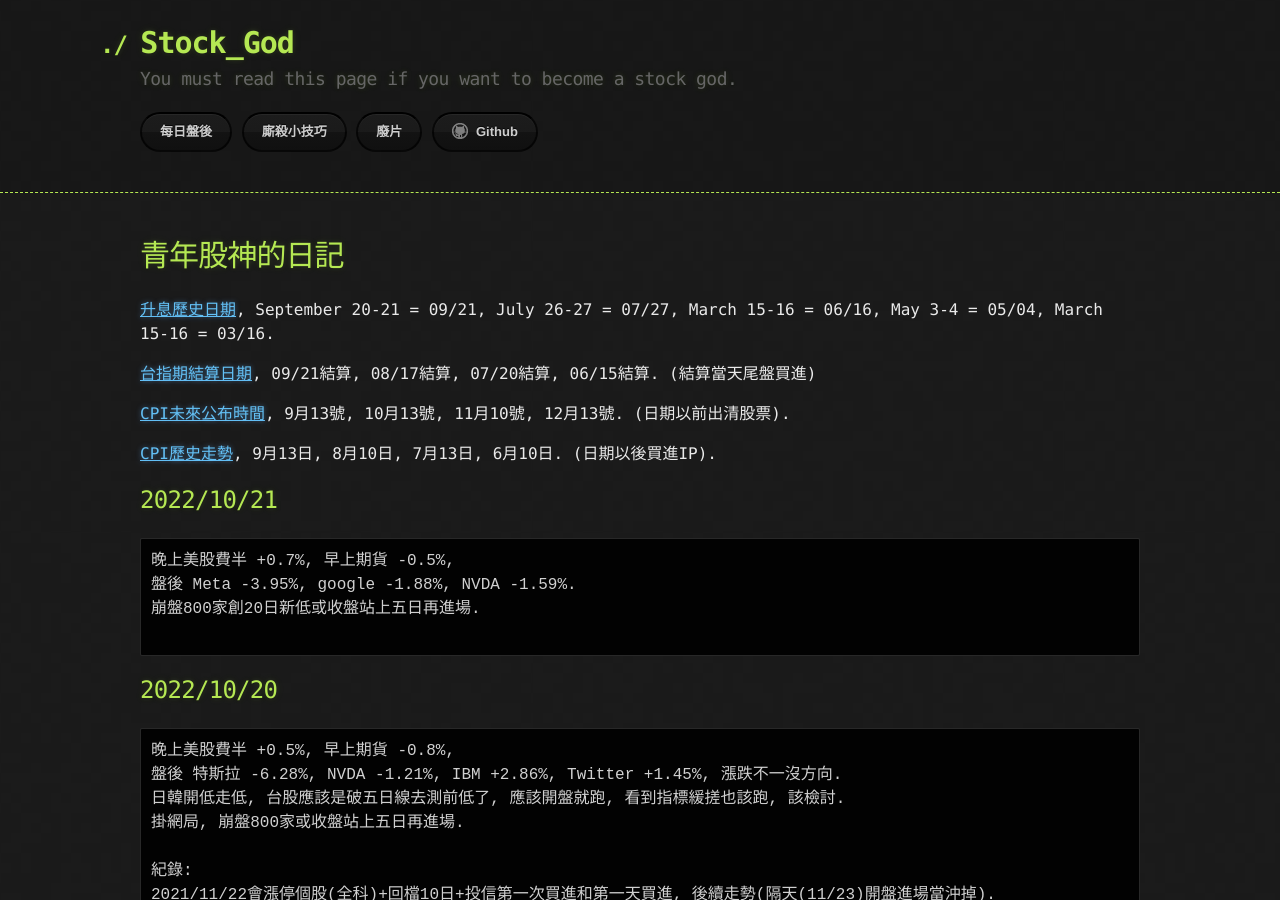
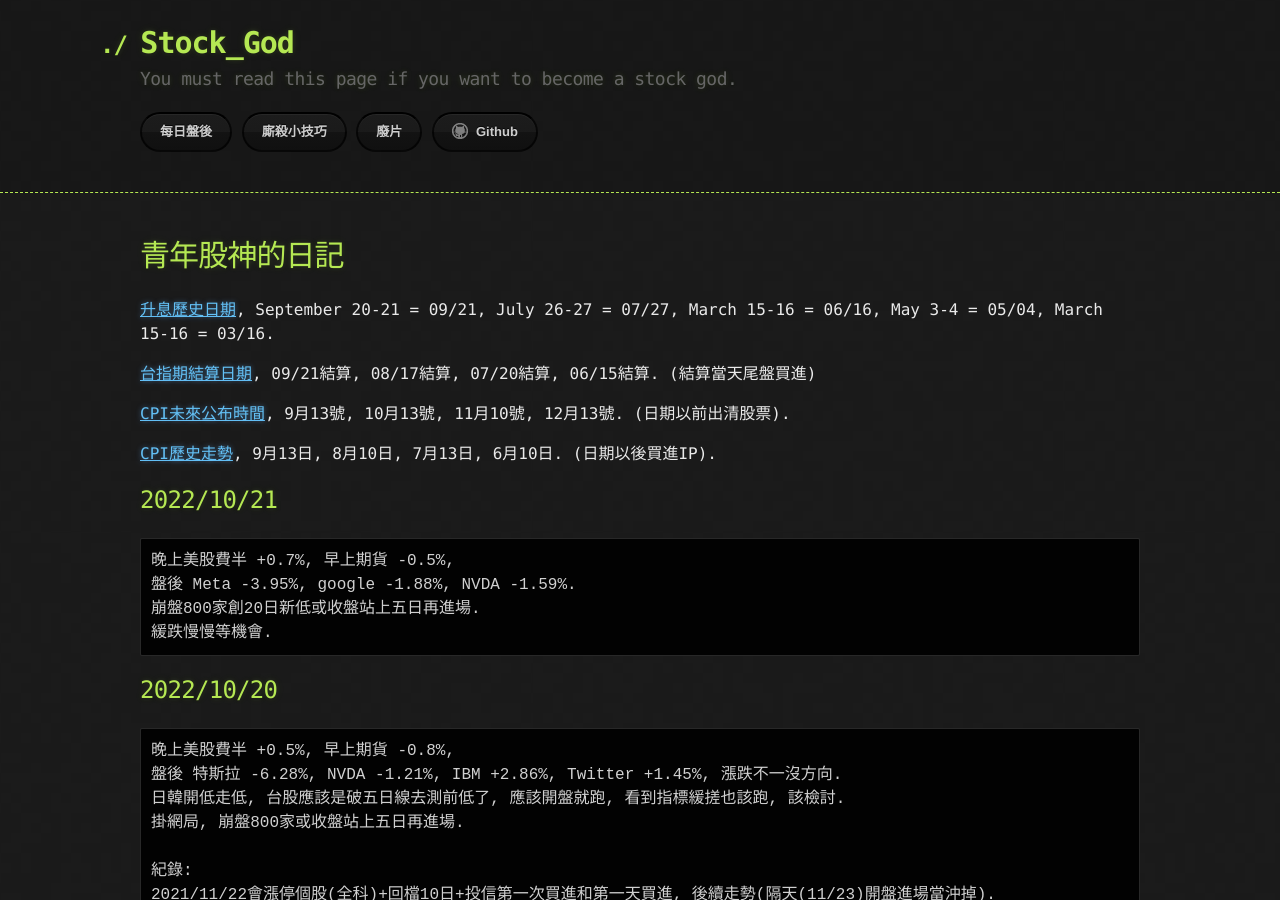
Before and after one commit to lepg5487/Stock_God, a Jekyll site: the page built from index.md, in a window 1280 px wide and 900 px high. Built offline with Jekyll 4.4.1, drawn with Linux system fonts in a browser that asks for light colours; our own code applies the rules of GitHub Pages for plain Markdown files.

Commit message:
Update index.md

````diff
--- a/index.md
+++ b/index.md
@@ -17,7 +17,7 @@ layout: testlayouts
 晚上美股費半 +0.7%, 早上期貨 -0.5%,
 盤後 Meta -3.95%, google -1.88%, NVDA -1.59%.
 崩盤800家創20日新低或收盤站上五日再進場.
-
+緩跌慢慢等機會.
 ```
 
 ## 2022/10/20
````
